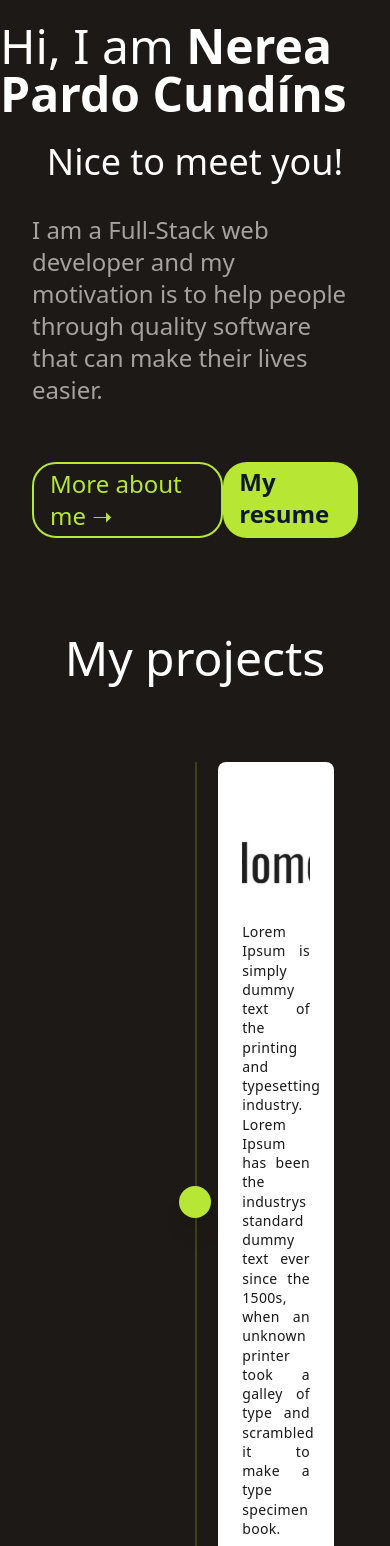
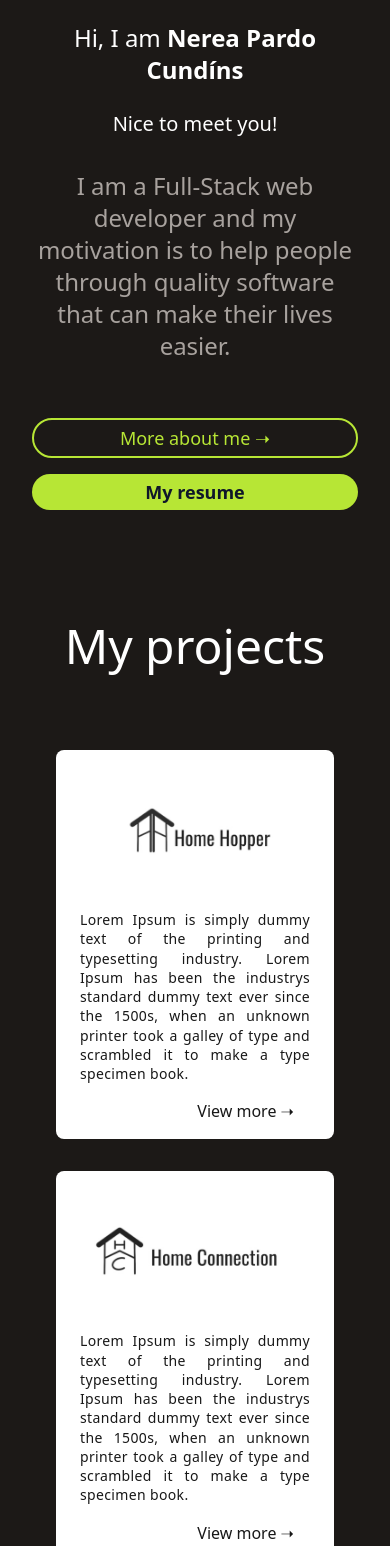
Before and after one commit to nereapardo/nerea.pardo, a Next.js app: page / in a window 390 px wide. Shown: the part 382-1928 px from the top of the page. Built offline with nearby package versions, Linux system fonts and the light colour scheme.

Commit message:
make hame page responsive

```diff
--- a/components/atoms/project-card-header/ProjectCardHeader.js
+++ b/components/atoms/project-card-header/ProjectCardHeader.js
@@ -15,7 +15,7 @@ const ProjectCardHeader = ({ project }) => {
         src={photos[project]}
         alt={project}
         layout="fill"
-        objectFit="cover"
+        objectFit="contain"
         className="rounded-lg"
       />
     </div>
--- a/components/atoms/project-card/ProjectCard.js
+++ b/components/atoms/project-card/ProjectCard.js
@@ -1,6 +1,6 @@
 const ProjectCard = (props) => {
   return (
-    <div className="order-1 bg-white rounded-lg w-5/12 px-6 py-4 grayscale hover:grayscale-0">
+    <div className="order-1 bg-white rounded-lg lg:w-5/12 px-6 py-4 grayscale hover:grayscale-0">
       {props.children}
     </div>
   );
--- a/components/organisms/project-timeline/ProjectTimeline.js
+++ b/components/organisms/project-timeline/ProjectTimeline.js
@@ -6,16 +6,16 @@ import ProjectCardBtn from "components/atoms/project-card-btn/ProjectCardBtn";
 const ProjectTimeline = () => {
   let moneyRain, homeConnection, homeHopper;
   return (
-    <div className="container mx-auto w-full h-full m-12 px-12">
-      <div className="relative wrap overflow-hidden h-full p-2">
+    <div className="container mx-auto w-full h-full m-12 px-12 ">
+      <div className="relative wrap overflow-hidden h-full p-2 ">
         <div
-          className="border-2-2 absolute border-opacity-20 border-neon h-full border"
+          className="invisible lg:visible border-2-2 absolute border-opacity-20 border-neon h-full border"
           style={{ left: "50%" }}
         ></div>
         {/* right timeline */}
         <div className="mb-8 flex justify-between items-center w-full right-timeline">
-          <div className="order-1 w-5/12"></div>
-          <div className="z-20 flex items-center order-1 bg-neon shadow-xl w-8 h-8 rounded-full"></div>
+          <div className="order-1 lg:w-5/12"></div>
+          <div className="hidden lg:flex z-20 items-center order-1 bg-neon shadow-xl w-8 h-8 rounded-full"></div>
           <ProjectCard>
             <ProjectCardHeader project={"homeHopper"} />
             <ProjectCardDescription>
@@ -30,8 +30,8 @@ const ProjectTimeline = () => {
 
         {/*  left timeline */}
         <div className="mb-8 flex justify-between flex-row-reverse items-center w-full left-timeline">
-          <div className="order-1 w-5/12"></div>
-          <div className="z-20 flex items-center order-1 bg-neon shadow-xl w-8 h-8 rounded-full"></div>
+          <div className="order-1 lg:w-5/12"></div>
+          <div className="hidden lg:flex z-20 flex items-center order-1 bg-neon shadow-xl w-8 h-8 rounded-full"></div>
           <ProjectCard>
             <ProjectCardHeader project={"homeConnection"} />
             <ProjectCardDescription>
@@ -46,8 +46,8 @@ const ProjectTimeline = () => {
 
         {/* right timeline */}
         <div className="flex justify-between items-center w-full right-timeline">
-          <div className="order-1 w-5/12"></div>
-          <div className="z-20 flex items-center order-1 bg-neon shadow-xl w-8 h-8 rounded-full"></div>
+          <div className="order-1 lg:w-5/12"></div>
+          <div className="hidden lg:flex z-20 flex items-center order-1 bg-neon shadow-xl w-8 h-8 rounded-full"></div>
           <ProjectCard>
             <ProjectCardHeader project={"moneyRain"} />
             <ProjectCardDescription>
--- a/pages/index.js
+++ b/pages/index.js
@@ -4,6 +4,13 @@ import Link from "next/link";
 import ProjectTimeline from "components/organisms/project-timeline/ProjectTimeline";
 
 export default function Home() {
+  let width;
+  const breakpoint = 1024;
+  if (typeof window !== "undefined") {
+    width = window.innerWidth;
+    console.log(width);
+  }
+
   return (
     <>
       <Head>
@@ -13,24 +20,24 @@ export default function Home() {
       </Head>
       <div className="bg-stone-900 flex flex-col items-center pt-16 text-white">
         <MyPersonalPhoto />
-        <h1 className="my-6 text-5xl">
+        <h1 className="my-6 text-2xl px-6 md:text-5xl text-center">
           Hi, I am <span className="font-bold">Nerea Pardo Cundíns</span>
         </h1>
-        <h2 className="font-light text-4xl">Nice to meet you!</h2>
+        <h2 className="font-light text-xl md:text-4xl">Nice to meet you!</h2>
         <div className="mx-8 mb-24">
-          <p className="font-light my-8 text-stone-400 text-2xl mb-14">
+          <p className="font-light my-8 text-stone-400 text-2xl mb-14 text-center">
             I am a Full-Stack web developer and my motivation is to help people
             through quality software that can make their lives easier.
           </p>
-          <div className="flex justify-around">
+          <div className="flex flex-col sm:flex-row justify-around">
             <Link href="/aboutme">
-              <a className="rounded-3xl border-2 border-neon py-1 px-4 font-light text-neon text-2xl">
+              <a className="rounded-3xl border-2 border-neon py-1 px-4 font-light text-neon  text-lg md:text-2xl text-center mb-4  sm:mb-0">
                 More about me &#10141;
               </a>
             </Link>
             <Link href="https://drive.google.com/file/d/1QHBUhQEKw-sKHnl4cO-3Dvtuc-plKL7-/view?usp=sharing">
               <a
-                className="rounded-3xl bg-neon py-1 px-4 text-2xl text-slate-900 font-bold"
+                className="rounded-3xl bg-neon py-1 px-4 text-lg md:text-2xl text-slate-900 text-center mb-4 sm:mb-0 font-bold"
                 target="_blank"
               >
                 My resume
```
